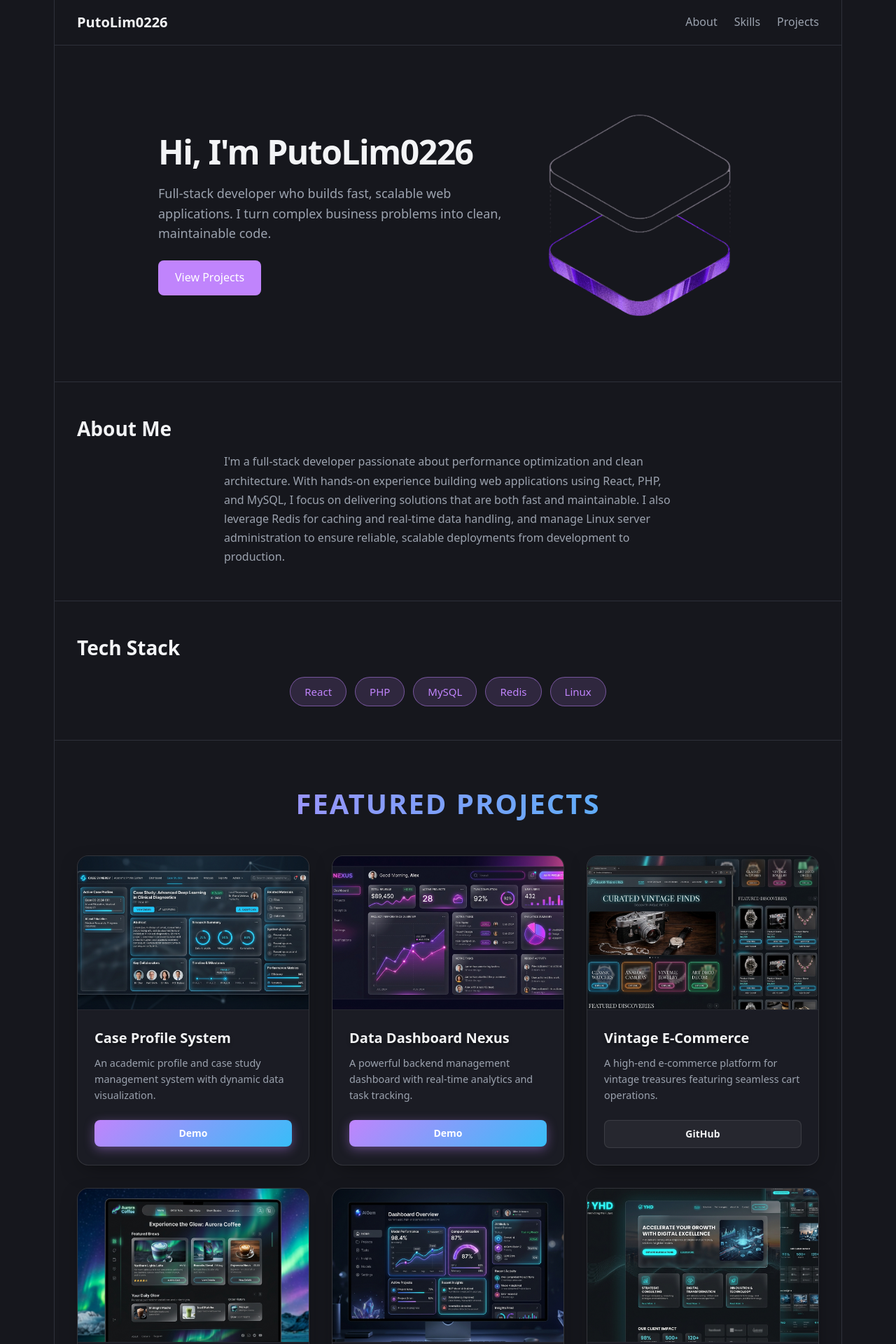
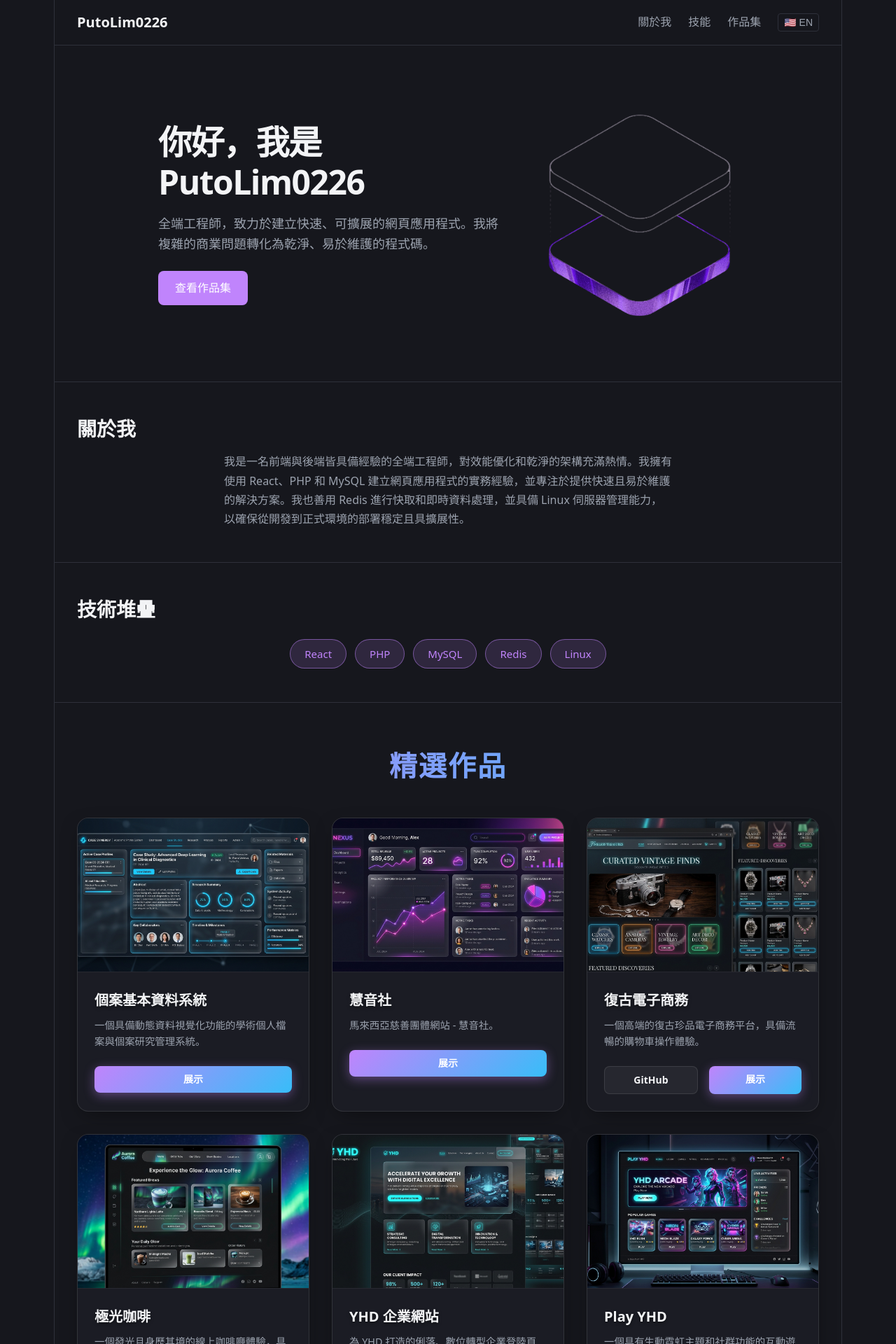
Before and after one commit to PutoLim0226/my-portfolio, a React (Vite) app: page / in a window 1280 px wide. Shown: the top 1920 px of the page at 70% size. Built offline with nearby package versions, Linux system fonts and the light colour scheme.

Commit message:
feat: setup i18n, fix links and images

```diff
--- a/package.json
+++ b/package.json
@@ -12,8 +12,10 @@
     "deploy": "gh-pages -d dist"
   },
   "dependencies": {
+    "i18next": "^26.3.6",
     "react": "^19.2.7",
-    "react-dom": "^19.2.7"
+    "react-dom": "^19.2.7",
+    "react-i18next": "^17.0.11"
   },
   "devDependencies": {
     "@types/react": "^19.2.17",
--- a/src/assets/css/main.css
+++ b/src/assets/css/main.css
@@ -119,6 +119,7 @@ code {
 }
 .header__nav {
   display: flex;
+  align-items: center;
   gap: 1.5rem;
   list-style: none;
   margin: 0;
@@ -136,6 +137,20 @@ code {
   transition: color 0.3s;
 }
 .header__link:hover {
+  color: var(--accent);
+}
+.header__lang-btn {
+  background: none;
+  border: 1px solid var(--border);
+  border-radius: 4px;
+  color: var(--text);
+  cursor: pointer;
+  padding: 0.25rem 0.5rem;
+  font-size: 0.875rem;
+  transition: all 0.3s;
+}
+.header__lang-btn:hover {
+  border-color: var(--accent);
   color: var(--accent);
 }
 
--- a/src/assets/scss/_header.scss
+++ b/src/assets/scss/_header.scss
@@ -20,6 +20,7 @@
 
   &__nav {
     display: flex;
+    align-items: center;
     gap: 1.5rem;
     list-style: none;
     margin: 0;
@@ -40,4 +41,20 @@
       color: var(--accent);
     }
   }
+
+  &__lang-btn {
+    background: none;
+    border: 1px solid var(--border);
+    border-radius: 4px;
+    color: var(--text);
+    cursor: pointer;
+    padding: 0.25rem 0.5rem;
+    font-size: 0.875rem;
+    transition: all 0.3s;
+
+    &:hover {
+      border-color: var(--accent);
+      color: var(--accent);
+    }
+  }
 }
--- a/src/components/About.jsx
+++ b/src/components/About.jsx
@@ -1,15 +1,12 @@
+import { useTranslation } from 'react-i18next'
+
 function About() {
+  const { t } = useTranslation()
+
   return (
     <section id="about" className="about">
-      <h2 className="about__title">About Me</h2>
-      <p className="about__text">
-        I'm a full-stack developer passionate about performance optimization and
-        clean architecture. With hands-on experience building web applications
-        using React, PHP, and MySQL, I focus on delivering solutions that are
-        both fast and maintainable. I also leverage Redis for caching and
-        real-time data handling, and manage Linux server administration to ensure
-        reliable, scalable deployments from development to production.
-      </p>
+      <h2 className="about__title">{t('about.title')}</h2>
+      <p className="about__text">{t('about.text')}</p>
     </section>
   )
 }
--- a/src/components/Footer.jsx
+++ b/src/components/Footer.jsx
@@ -1,8 +1,11 @@
+import { useTranslation } from 'react-i18next'
+
 function Footer() {
+  const { t } = useTranslation()
   return (
     <footer className="footer">
       <p className="footer__text">
-        © 2026 PutoLim0226 · Built with{' '}
+        {t('footer.text')}{' '}
         <a href="https://react.dev" className="footer__link" target="_blank" rel="noopener noreferrer">React</a>
         {' '}+{' '}
         <a href="https://vite.dev" className="footer__link" target="_blank" rel="noopener noreferrer">Vite</a>
--- a/src/components/Header.jsx
+++ b/src/components/Header.jsx
@@ -1,12 +1,26 @@
+import { useTranslation } from 'react-i18next'
+
 function Header() {
+  const { t, i18n } = useTranslation()
+
+  const toggleLanguage = () => {
+    const newLang = i18n.language === 'en' ? 'zh-TW' : 'en'
+    i18n.changeLanguage(newLang)
+  }
+
   return (
     <header className="header">
       <a href="/" className="header__logo">PutoLim0226</a>
       <nav>
         <ul className="header__nav">
-          <li><a href="#about" className="header__link">About</a></li>
-          <li><a href="#skills" className="header__link">Skills</a></li>
-          <li><a href="#projects" className="header__link">Projects</a></li>
+          <li><a href="#about" className="header__link">{t('header.about')}</a></li>
+          <li><a href="#skills" className="header__link">{t('header.skills')}</a></li>
+          <li><a href="#projects" className="header__link">{t('header.projects')}</a></li>
+          <li>
+            <button onClick={toggleLanguage} className="header__lang-btn">
+              {i18n.language === 'en' ? '🇹🇼 中' : '🇺🇸 EN'}
+            </button>
+          </li>
         </ul>
       </nav>
     </header>
--- a/src/components/Hero.jsx
+++ b/src/components/Hero.jsx
@@ -1,15 +1,15 @@
 import heroImg from '../assets/hero.png'
+import { useTranslation } from 'react-i18next'
 
 function Hero() {
+  const { t } = useTranslation()
+
   return (
     <section className="hero">
       <div className="hero__content">
-        <h1 className="hero__title">Hi, I'm PutoLim0226</h1>
-        <p className="hero__subtitle">
-          Full-stack developer who builds fast, scalable web applications. I turn
-          complex business problems into clean, maintainable code.
-        </p>
-        <a href="#projects" className="hero__cta">View Projects</a>
+        <h1 className="hero__title">{t('hero.title')}</h1>
+        <p className="hero__subtitle">{t('hero.subtitle')}</p>
+        <a href="#projects" className="hero__cta">{t('hero.cta')}</a>
       </div>
       <img src={heroImg} alt="PutoLim0226" className="hero__image" />
     </section>
--- a/src/components/Projects.jsx
+++ b/src/components/Projects.jsx
@@ -1,56 +1,47 @@
+import { useTranslation } from 'react-i18next'
+
 const projects = [
   {
-    title: 'Case Profile System',
-    description: 'An academic profile and case study management system with dynamic data visualization.',
-    image: '/mockups/caseprofile.jpg',
+    id: 'caseprofile',
+    image: 'mockups/caseprofile.jpg',
     github: null,
     demo: 'https://caseprofile2.asia.edu.tw/',
   },
   {
-    title: 'Data Dashboard Nexus',
-    description: 'A powerful backend management dashboard with real-time analytics and task tracking.',
-    image: '/mockups/unnamed.jpg',
+    id: 'huiyinseh',
+    image: 'mockups/unnamed.jpg',
     github: null,
     demo: 'http://45.32.25.8:8080/',
   },
   {
-    title: 'Vintage E-Commerce',
-    description: 'A high-end e-commerce platform for vintage treasures featuring seamless cart operations.',
-    image: '/mockups/vintage.jpg',
+    id: 'vintage',
+    image: 'mockups/vintage.jpg',
     github: 'https://github.com/PutoLim0226/vintage-e-commerce',
-    demo: null,
+    demo: 'https://putolim0226.github.io/vintage-e-commerce/',
   },
   {
-    title: 'Aurora Coffee',
-    description: 'A glowing, immersive online coffee shop experience with interactive menus.',
-    image: '/mockups/aurora.jpg',
+    id: 'aurora',
+    image: 'mockups/aurora.jpg',
     github: 'https://github.com/PutoLim0226/aurora-coffee',
-    demo: null,
+    demo: 'https://putolim0226.github.io/aurora-coffee/',
   },
   {
-    title: 'AIGem Dashboard',
-    description: 'A next-generation AI model performance monitoring dashboard.',
-    image: '/mockups/aigem.jpg',
-    github: 'https://github.com/PutoLim0226/AIGem',
-    demo: null,
-  },
-  {
-    title: 'YHD Corporate Site',
-    description: 'A sleek, digital transformation corporate landing page for YHD.',
-    image: '/mockups/yhd.jpg',
+    id: 'yhd',
+    image: 'mockups/yhd.jpg',
     github: null,
     demo: 'https://yhd.tw/',
   },
   {
-    title: 'Play YHD',
-    description: 'An interactive gaming portal with vibrant neon themes and community features.',
-    image: '/mockups/playyhd.jpg',
+    id: 'playyhd',
+    image: 'mockups/playyhd.jpg',
     github: null,
     demo: 'https://play.yhd.tw/',
   },
 ]
 
 function Projects() {
+  const { t } = useTranslation()
+
   const handleMouseMove = (e, card) => {
     const rect = card.getBoundingClientRect()
     const x = e.clientX - rect.left
@@ -73,24 +64,24 @@ function Projects() {
 
   return (
     <section id="projects" className="projects">
-      <h2 className="projects__title">Featured Projects</h2>
+      <h2 className="projects__title">{t('projects.title')}</h2>
       <div className="projects__grid">
         {projects.map((project) => (
           <div
-            key={project.title}
+            key={project.id}
             className="projects__card"
             onMouseMove={(e) => handleMouseMove(e, e.currentTarget)}
             onMouseLeave={(e) => handleMouseLeave(e.currentTarget)}
           >
             <div className="projects__card-glare"></div>
             <img
-              src={project.image}
-              alt={project.title}
+              src={`${import.meta.env.BASE_URL}${project.image}`}
+              alt={t(`projects.items.${project.id}.title`)}
               className="projects__image"
             />
             <div className="projects__body">
-              <h3 className="projects__name">{project.title}</h3>
-              <p className="projects__desc">{project.description}</p>
+              <h3 className="projects__name">{t(`projects.items.${project.id}.title`)}</h3>
+              <p className="projects__desc">{t(`projects.items.${project.id}.desc`)}</p>
               <div className="projects__links">
                 {project.github && (
                   <a
@@ -99,7 +90,7 @@ function Projects() {
                     target="_blank"
                     rel="noopener noreferrer"
                   >
-                    GitHub
+                    {t('projects.github')}
                   </a>
                 )}
                 {project.demo && (
@@ -109,7 +100,7 @@ function Projects() {
                     target="_blank"
                     rel="noopener noreferrer"
                   >
-                    Demo
+                    {t('projects.demo')}
                   </a>
                 )}
               </div>
--- a/src/components/Skills.jsx
+++ b/src/components/Skills.jsx
@@ -1,9 +1,13 @@
+import { useTranslation } from 'react-i18next'
+
 const skills = ['React', 'PHP', 'MySQL', 'Redis', 'Linux']
 
 function Skills() {
+  const { t } = useTranslation()
+
   return (
     <section id="skills" className="skills">
-      <h2 className="skills__title">Tech Stack</h2>
+      <h2 className="skills__title">{t('skills.title')}</h2>
       <ul className="skills__list">
         {skills.map((skill) => (
           <li key={skill} className="skills__tag">{skill}</li>
--- a/src/docs/api_docs.html
+++ b/src/docs/api_docs.html
@@ -7,6 +7,7 @@
       <tr><td>Logo</td><td><code>.header__logo</code></td><td>Home link displaying site name</td></tr>
       <tr><td>Nav</td><td><code>.header__nav</code></td><td>Unordered list of navigation links</td></tr>
       <tr><td>Link</td><td><code>.header__link</code></td><td>Individual anchor link with hover effect</td></tr>
+      <tr><td>Lang Button</td><td><code>.header__lang-btn</code></td><td>Button for toggling i18n language</td></tr>
     </tbody>
   </table>
 </section>
@@ -67,9 +68,8 @@
   <table class="api-table">
     <thead><tr><th>Data Field</th><th>Type</th><th>Description</th></tr></thead>
     <tbody>
-      <tr><td>title</td><td>string</td><td>Project name used as card heading and React key</td></tr>
-      <tr><td>description</td><td>string</td><td>Brief project summary</td></tr>
-      <tr><td>image</td><td>string (URL)</td><td>Card cover image URL</td></tr>
+      <tr><td>id</td><td>string</td><td>Project ID used for i18n keys and React key</td></tr>
+      <tr><td>image</td><td>string (URL)</td><td>Card cover image path (resolved via BASE_URL)</td></tr>
       <tr><td>github</td><td>string? (URL)</td><td>GitHub repository link (optional)</td></tr>
       <tr><td>demo</td><td>string? (URL)</td><td>Live demo link (optional)</td></tr>
     </tbody>
--- /dev/null
+++ b/src/i18n.js
@@ -0,0 +1,128 @@
+import i18n from 'i18next';
+import { initReactI18next } from 'react-i18next';
+
+const resources = {
+  en: {
+    translation: {
+      header: {
+        about: "About",
+        skills: "Skills",
+        projects: "Projects"
+      },
+      hero: {
+        title: "Hi, I'm PutoLim0226",
+        subtitle: "Full-stack developer who builds fast, scalable web applications. I turn complex business problems into clean, maintainable code.",
+        cta: "View Projects"
+      },
+      about: {
+        title: "About Me",
+        text: "I'm a full-stack developer passionate about performance optimization and clean architecture. With hands-on experience building web applications using React, PHP, and MySQL, I focus on delivering solutions that are both fast and maintainable. I also leverage Redis for caching and real-time data handling, and manage Linux server administration to ensure reliable, scalable deployments from development to production."
+      },
+      skills: {
+        title: "Tech Stack"
+      },
+      projects: {
+        title: "Featured Projects",
+        github: "GitHub",
+        demo: "Demo",
+        items: {
+          caseprofile: {
+            title: "Case Profile System",
+            desc: "An academic profile and case study management system with dynamic data visualization."
+          },
+          huiyinseh: {
+            title: "Hui Yin Seh",
+            desc: "A website for a Malaysian charity organization, Hui Yin Seh."
+          },
+          vintage: {
+            title: "Vintage E-Commerce",
+            desc: "A high-end e-commerce platform for vintage treasures featuring seamless cart operations."
+          },
+          aurora: {
+            title: "Aurora Coffee",
+            desc: "A glowing, immersive online coffee shop experience with interactive menus."
+          },
+          yhd: {
+            title: "YHD Corporate Site",
+            desc: "A sleek, digital transformation corporate landing page for YHD."
+          },
+          playyhd: {
+            title: "Play YHD",
+            desc: "An interactive gaming portal with vibrant neon themes and community features."
+          }
+        }
+      },
+      footer: {
+        text: "© 2026 PutoLim0226 · Built with"
+      }
+    }
+  },
+  'zh-TW': {
+    translation: {
+      header: {
+        about: "關於我",
+        skills: "技能",
+        projects: "作品集"
+      },
+      hero: {
+        title: "你好，我是 PutoLim0226",
+        subtitle: "全端工程師，致力於建立快速、可擴展的網頁應用程式。我將複雜的商業問題轉化為乾淨、易於維護的程式碼。",
+        cta: "查看作品集"
+      },
+      about: {
+        title: "關於我",
+        text: "我是一名前端與後端皆具備經驗的全端工程師，對效能優化和乾淨的架構充滿熱情。我擁有使用 React、PHP 和 MySQL 建立網頁應用程式的實務經驗，並專注於提供快速且易於維護的解決方案。我也善用 Redis 進行快取和即時資料處理，並具備 Linux 伺服器管理能力，以確保從開發到正式環境的部署穩定且具擴展性。"
+      },
+      skills: {
+        title: "技術堆疊"
+      },
+      projects: {
+        title: "精選作品",
+        github: "GitHub",
+        demo: "展示",
+        items: {
+          caseprofile: {
+            title: "個案基本資料系統",
+            desc: "一個具備動態資料視覺化功能的學術個人檔案與個案研究管理系統。"
+          },
+          huiyinseh: {
+            title: "慧音社",
+            desc: "馬來西亞慈善團體網站 - 慧音社。"
+          },
+          vintage: {
+            title: "復古電子商務",
+            desc: "一個高端的復古珍品電子商務平台，具備流暢的購物車操作體驗。"
+          },
+          aurora: {
+            title: "極光咖啡",
+            desc: "一個發光且身歷其境的線上咖啡廳體驗，具有互動式菜單。"
+          },
+          yhd: {
+            title: "YHD 企業網站",
+            desc: "為 YHD 打造的俐落、數位轉型企業登陸頁面。"
+          },
+          playyhd: {
+            title: "Play YHD",
+            desc: "一個具有生動霓虹主題和社群功能的互動遊戲入口網站。"
+          }
+        }
+      },
+      footer: {
+        text: "© 2026 PutoLim0226 · 使用建立"
+      }
+    }
+  }
+};
+
+i18n
+  .use(initReactI18next)
+  .init({
+    resources,
+    lng: "zh-TW",
+    fallbackLng: "en",
+    interpolation: {
+      escapeValue: false
+    }
+  });
+
+export default i18n;
--- a/src/main.jsx
+++ b/src/main.jsx
@@ -1,6 +1,7 @@
 import { StrictMode } from 'react'
 import { createRoot } from 'react-dom/client'
 import './assets/css/main.css'
+import './i18n'
 import App from './App.jsx'
 
 createRoot(document.getElementById('root')).render(
```
Also changed, not shown: 2 other files (tests, documents, lock files or other folders).
